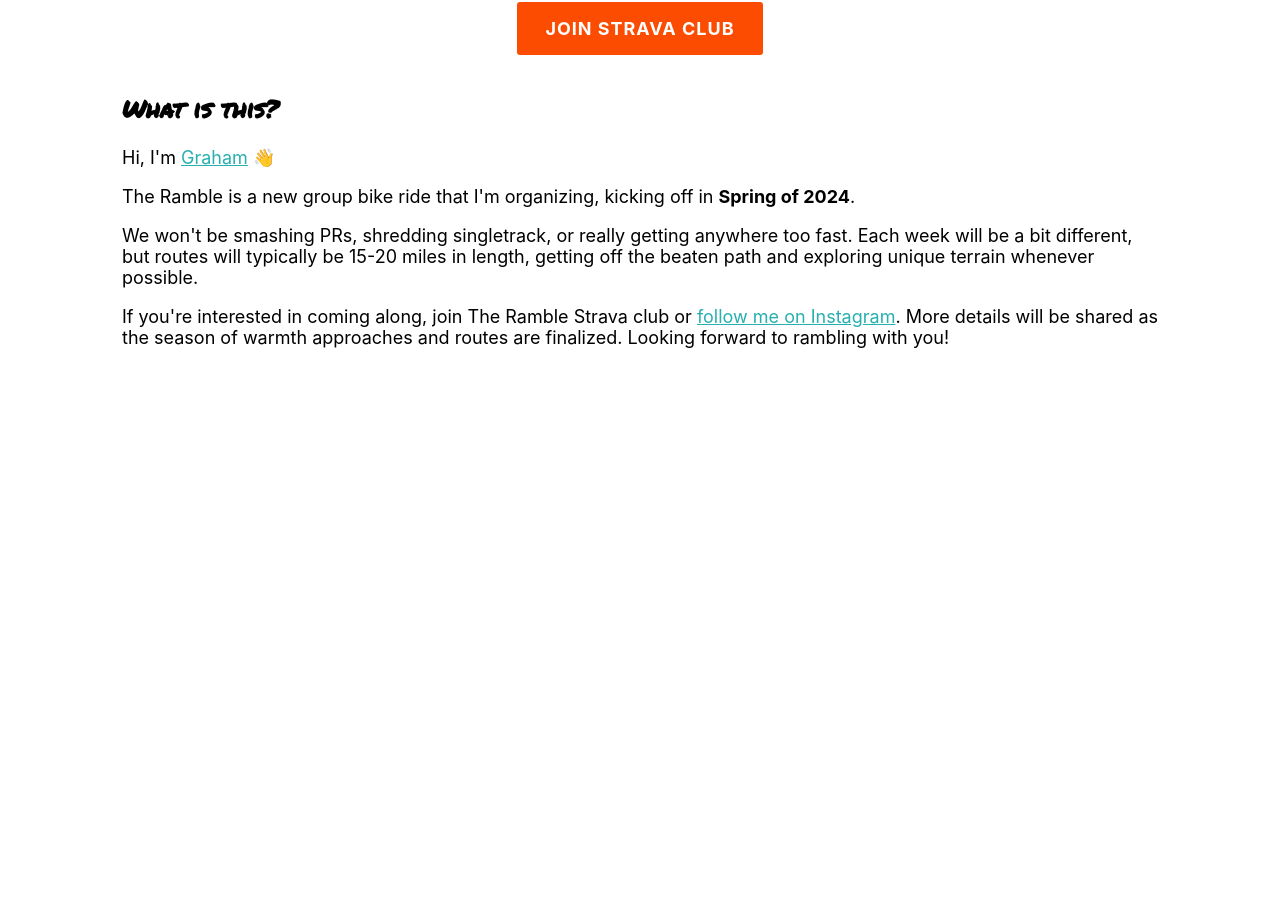
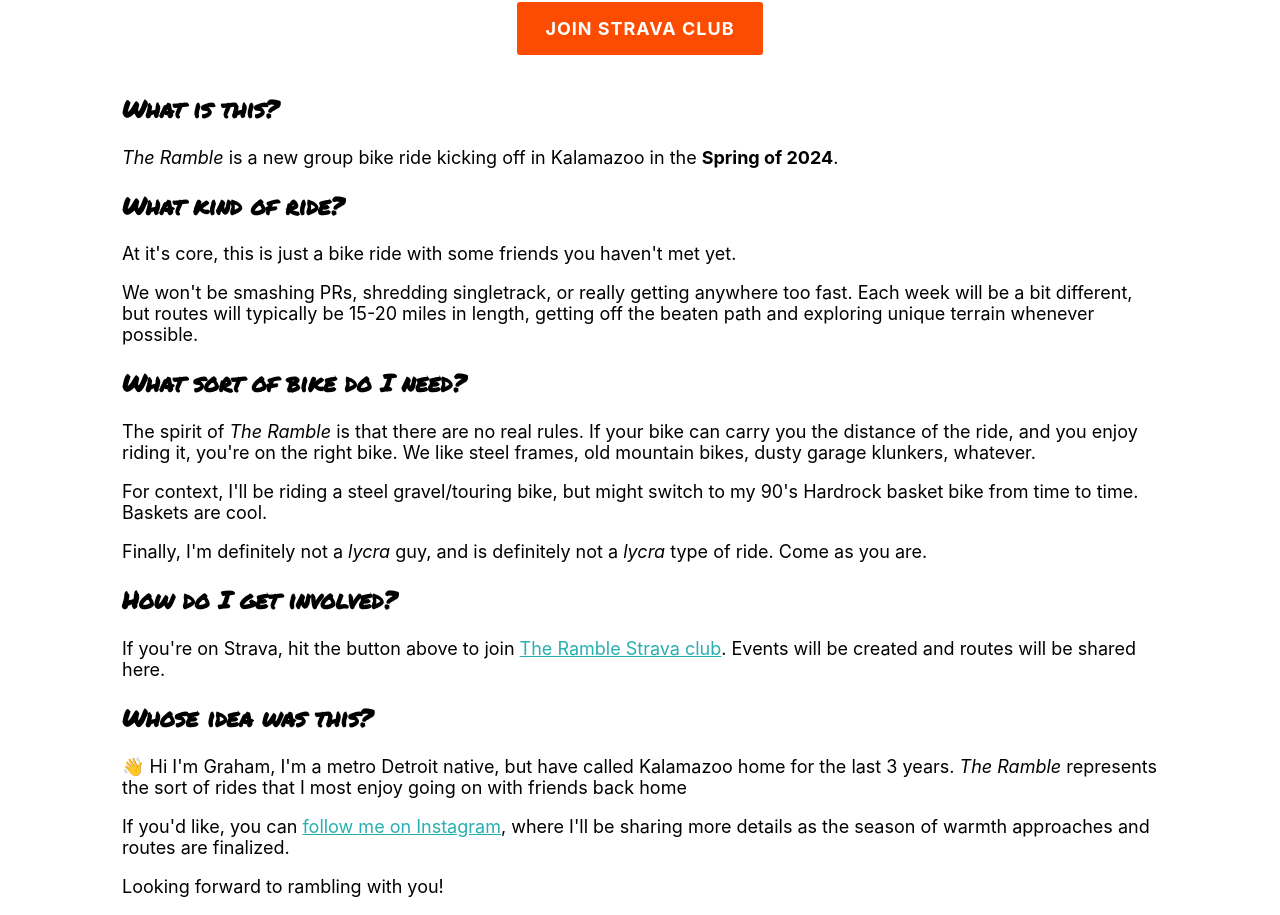
Before and after one commit to grahambewley/rkzoo, a React (Create React App) app: page / in a window 1280 px wide. Shown: the part 1187-2102 px from the top of the page. Before the commit the page ends 1553 px from the top, so only its background shows below. Built offline with nearby package versions, Linux system fonts and the light colour scheme.

Commit message:
Update description

```diff
--- a/src/App.js
+++ b/src/App.js
@@ -41,12 +41,24 @@ function App() {
           <StravaButton href="https://www.strava.com/clubs/ramblekzoo">Join Strava Club</StravaButton>
         </div>
         <h2>What is this?</h2>
+        <p><i>The Ramble</i> is a new group bike ride kicking off in Kalamazoo in the <strong>Spring of 2024</strong>.</p>
 
-        <p>Hi, I'm <a href="https://www.instagram.com/graham.bewley">Graham</a> 👋</p>
-        <p>The Ramble is a new group bike ride that I'm organizing, kicking off in <strong>Spring of 2024</strong>.</p>
+        <h2>What kind of ride?</h2>
+        <p>At it's core, this is just a bike ride with some friends you haven't met yet.</p>
         <p>We won't be smashing PRs, shredding singletrack, or really getting anywhere too fast. Each week will be a bit different, but routes will typically be 15-20 miles in length, getting off the beaten path and exploring unique terrain whenever possible.</p>
-        <p>If you're interested in coming along, join The Ramble Strava club or <a href="https://www.instagram.com/graham.bewley">follow me on Instagram</a>. More details will be shared as the season of warmth approaches and routes are finalized. Looking forward to rambling with you!</p>
 
+        <h2>What sort of bike do I need?</h2>
+        <p>The spirit of <i>The Ramble</i> is that there are no real rules. If your bike can carry you the distance of the ride, and you enjoy riding it, you're on the right bike. We like steel frames, old mountain bikes, dusty garage klunkers, whatever.</p>
+        <p>For context, I'll be riding a steel gravel/touring bike, but might switch to my 90's Hardrock basket bike from time to time. Baskets are cool.</p>
+        <p>Finally, I'm definitely not a <i>lycra</i> guy, and is definitely not a <i>lycra</i> type of ride. Come as you are.</p>
+
+        <h2>How do I get involved?</h2>
+        <p>If you're on Strava, hit the button above to join <a href="https://www.strava.com/clubs/ramblekzoo">The Ramble Strava club</a>. Events will be created and routes will be shared here.</p>
+
+        <h2>Whose idea was this?</h2>
+        <p>👋 Hi I'm Graham, I'm a metro Detroit native, but have called Kalamazoo home for the last 3 years. <i>The Ramble</i> represents the sort of rides that I most enjoy going on with friends back home</p>
+        <p>If you'd like, you can <a href="https://www.instagram.com/graham.bewley">follow me on Instagram</a>, where I'll be sharing more details as the season of warmth approaches and routes are finalized.</p>
+        <p>Looking forward to rambling with you!</p>
       </div>
     </div>
   );
```
